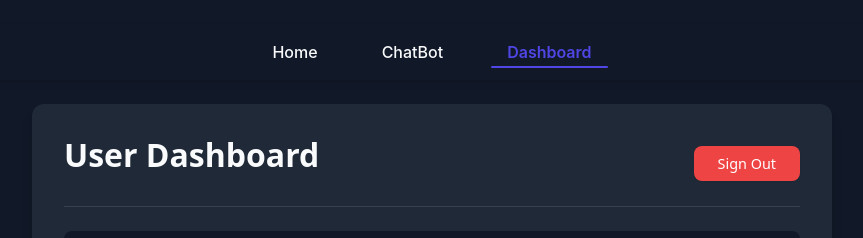
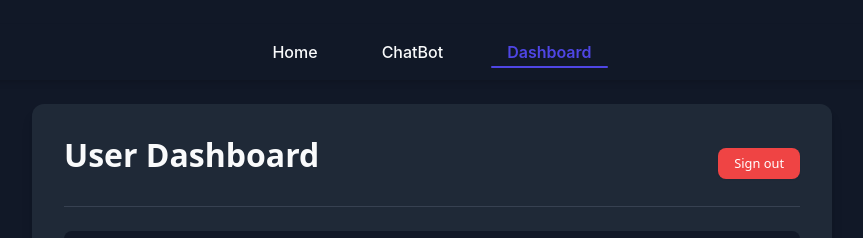
Before and after one commit to OssyCA/PersonalChatbot, a React (Vite) app in the folder LoginJwt/: page /user-dashboard in a window 1280 px wide. Shown: the top 238 px of the page, without its empty margins (208-1071 px from the left). Built offline with nearby package versions, Linux system fonts and the light colour scheme; sample sign-in values are in the browser's storage.

Commit message:
Added a logout button

```diff
--- /dev/null
+++ b/LoginJwt/src/Comp/LogoutButton.jsx
@@ -0,0 +1,27 @@
+import React from "react";
+import { useNavigate } from "react-router-dom";
+
+const LogoutButton = () => {
+  const navigate = useNavigate();
+  const handleLogout = async () => {
+    try {
+      await fetch("https://localhost:7289/logout", {
+        method: "POST",
+        credentials: "include",
+      });
+    } catch (error) {
+      console.error("Logout error:", error);
+    } finally {
+      localStorage.clear();
+      navigate("/");
+    }
+  };
+
+  return (
+    <button onClick={handleLogout} className="btn btn-sm btn-danger">
+      Sign out
+    </button>
+  );
+};
+
+export default LogoutButton;
--- a/LoginJwt/src/Pages/ChatBot.jsx
+++ b/LoginJwt/src/Pages/ChatBot.jsx
@@ -1,6 +1,7 @@
 import React, { useState, useEffect, useRef } from "react";
 import { useNavigate } from "react-router-dom";
 import { authFetch } from "../Utils/AuthUtils";
+import LogoutButton from "../Comp/LogoutButton";
 
 const ChatBot = () => {
   const [messages, setMessages] = useState([]);
@@ -115,20 +116,6 @@ const ChatBot = () => {
     }
   };
 
-  const handleLogout = async () => {
-    try {
-      await fetch("https://localhost:7289/logout", {
-        method: "POST",
-        credentials: "include",
-      });
-    } catch (error) {
-      console.error("Logout error:", error);
-    } finally {
-      localStorage.clear();
-      navigate("/");
-    }
-  };
-
   const handleBackToDashboard = () => {
     navigate("/user-dashboard");
   };
@@ -141,9 +128,7 @@ const ChatBot = () => {
           <button onClick={handleBackToDashboard} className="btn btn-sm">
             Dashboard
           </button>
-          <button onClick={handleLogout} className="btn btn-sm btn-danger">
-            Sign out
-          </button>
+          <LogoutButton />
         </div>
       </div>
 
--- a/LoginJwt/src/Pages/UserDashboard.jsx
+++ b/LoginJwt/src/Pages/UserDashboard.jsx
@@ -2,6 +2,7 @@ import React, { useState, useEffect } from "react";
 import { useNavigate } from "react-router-dom";
 import TokenTestButton from "../Comp/TokenTestButton";
 import ChangePasswordForm from "../Comp/ChangePasswordForm";
+import LogoutButton from "../Comp/LogoutButton";
 
 const UserDashboard = () => {
   // Establish basic state with correct field names
@@ -12,28 +13,11 @@ const UserDashboard = () => {
   });
   const navigate = useNavigate();
 
-  const handleLogout = async () => {
-    try {
-      await fetch("https://localhost:7289/logout", {
-        method: "POST",
-        credentials: "include",
-      });
-    } catch (error) {
-      console.error("Logout error:", error);
-    } finally {
-      // Clear local storage and navigate to login page
-      localStorage.clear();
-      navigate("/");
-    }
-  };
-
   return (
     <div className="dashboard-container">
       <div className="dashboard-header">
         <h1>User Dashboard</h1>
-        <button className="btn btn-danger" onClick={handleLogout}>
-          Sign Out
-        </button>
+        <LogoutButton />
       </div>
 
       <div className="user-info">
```
